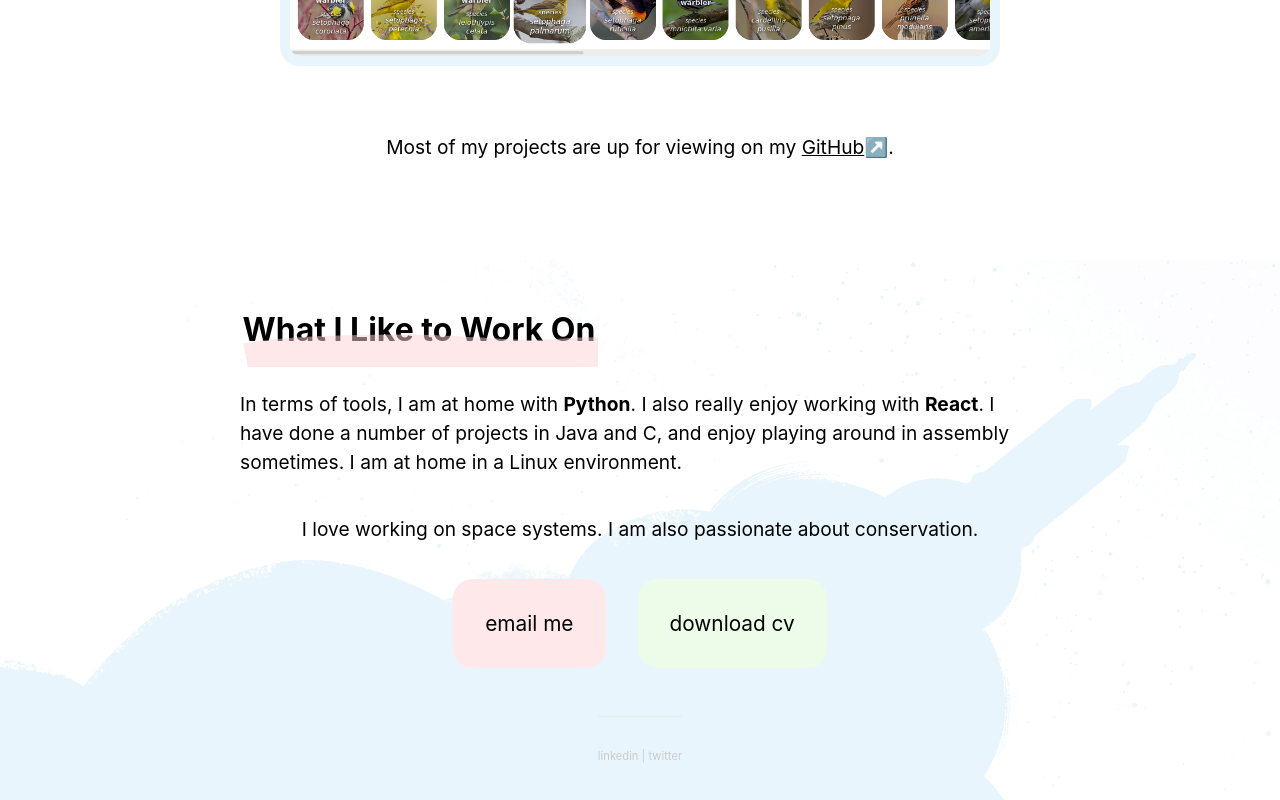
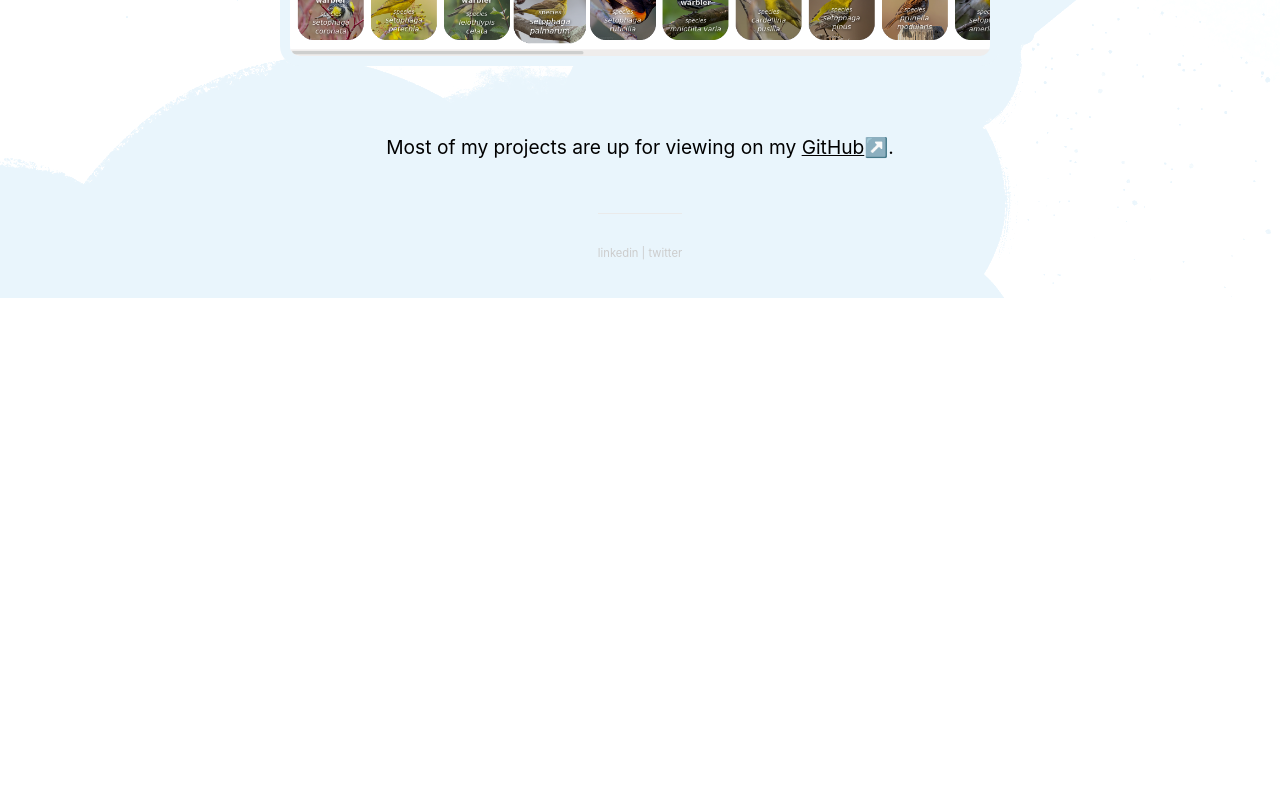
Before and after one commit to shintoo/seanrapp.dev, a Next.js app: page / in a window 1280 px wide. Shown: the part 4180-4980 px from the top of the page. After the commit the page ends 4478 px from the top, so only its background shows below. Built offline with nearby package versions, Linux system fonts and the light colour scheme.

Commit message:
Update index.tsx

```diff
--- a/pages/index.tsx
+++ b/pages/index.tsx
@@ -5,7 +5,6 @@ import styles from '../styles/Home.module.css'
 import Navbar from '../components/navbar/Navbar'
 import Profile from '../components/profile/Profile'
 import Experience from '../components/experience/Experience'
-import Prospects from '../components/prospects/Prospects'
 import Footer from '../components/footer/Footer'
 
 const Home: NextPage = () => {
@@ -14,7 +13,6 @@ const Home: NextPage = () => {
       <Navbar />
       <Profile />
       <Experience />
-      <Prospects />
       <Footer />
     </div>
   )
```
